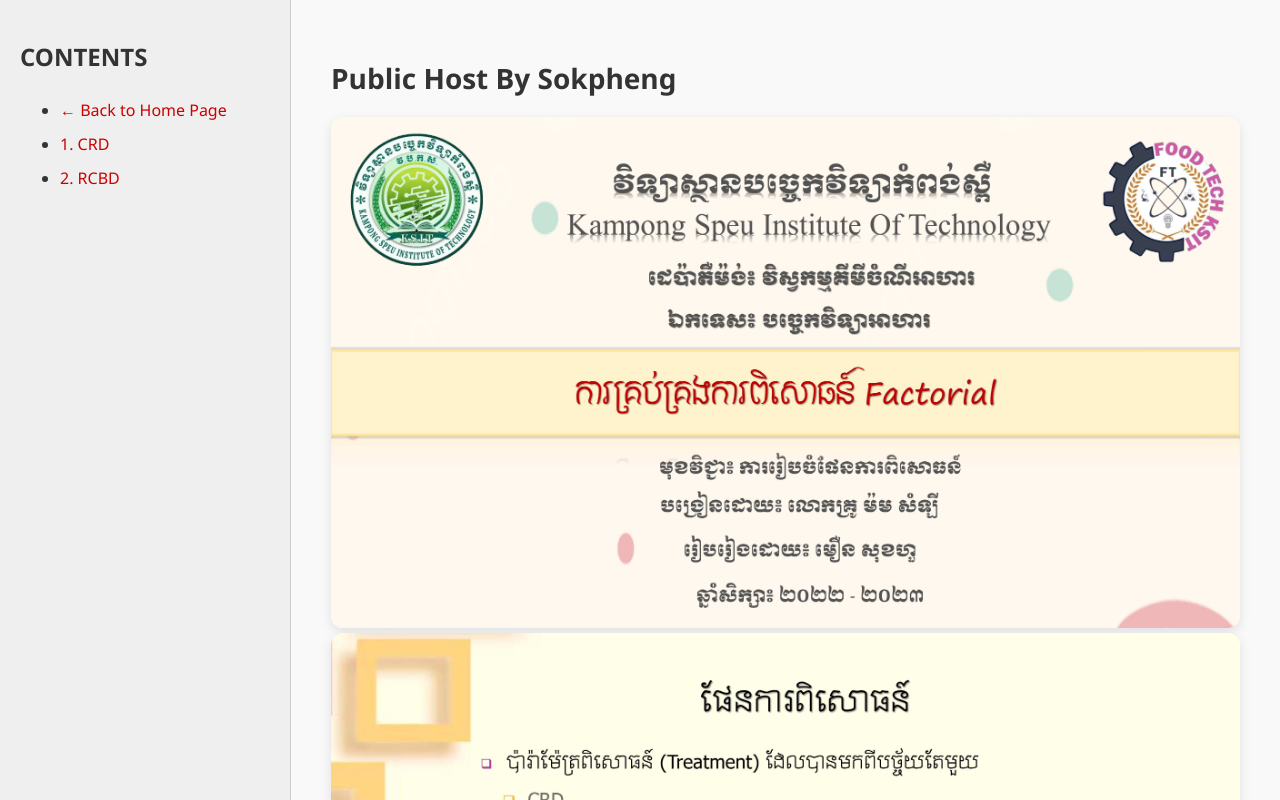
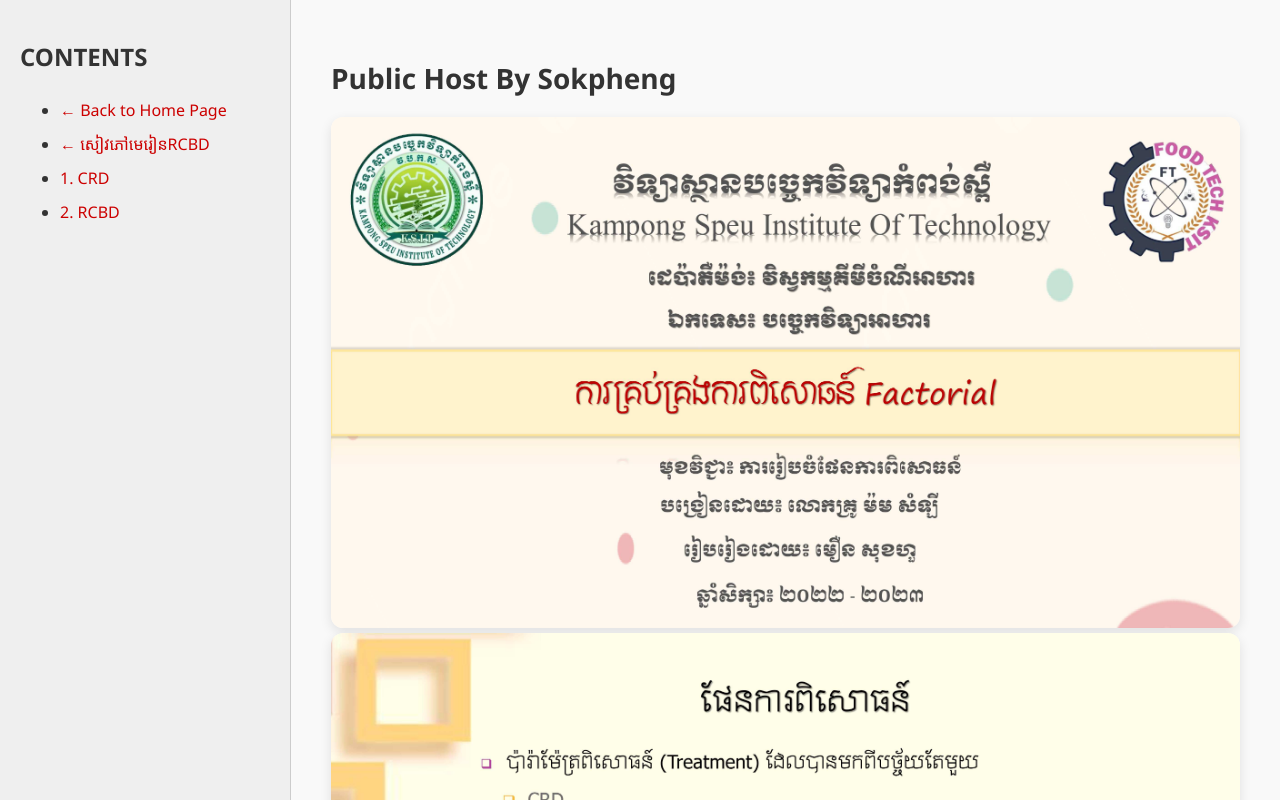
Before and after one commit to MRSAMLEY/Experimental-Methodology-, a plain HTML site: page index.html in a window 1280 px wide. Drawn offline with Linux system fonts and the light colour scheme.

Commit message:
Update index.html

```diff
--- a/index.html
+++ b/index.html
@@ -11,6 +11,7 @@
       <h2>CONTENTS</h2>
       <ul>
         <li><a href="https://mrsamley.github.io/Experimental-Methodology/index.html"> ← Back to Home Page</a></li>
+        <li><a href="https://mrsamley.github.io/RCBD-BOOK/"> ← សៀវភៅមេរៀនRCBD</a></li>
         <li><a href="https://mrsamley.github.io/Experimental-Methodology/CRD.html">1. CRD</a></li>
         <li><a href="https://mrsamley.github.io/Experimental-Methodology/RCBD.html">2. RCBD</a></li>
         <!-- ... other links -->
```
